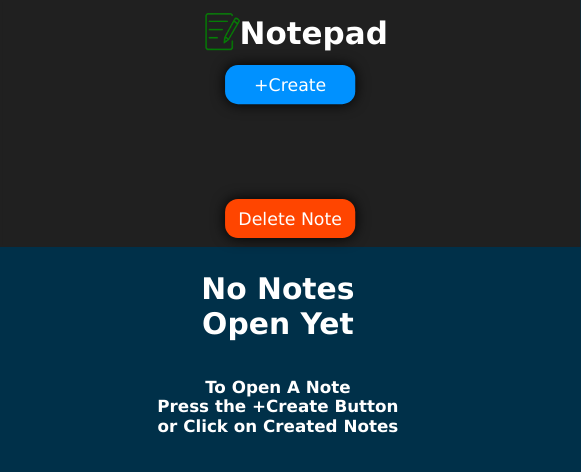
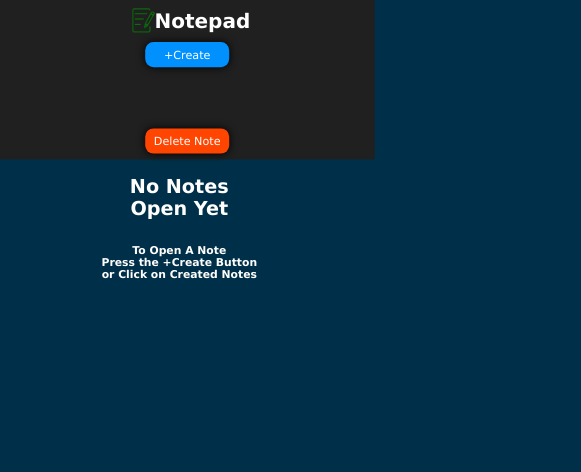
Before and after one commit to Kamil-Kamil2/Notepad-K, a website built with Parcel: page index.html in a window 390 px wide. Shown: the whole page, 581 px wide, since content can reach past the window. Built offline with nearby package versions, Linux system fonts and the light colour scheme.

Commit message:
responsiveness

```diff
--- a/styles.css
+++ b/styles.css
@@ -374,7 +374,7 @@ li .openedNote:hover {
     padding: 0;
     display: block;
     background-color: #003049;
-    transform: scale(0.62);
+    transform: scale(0.4);
     transform-origin: top left;
   }
 
@@ -451,7 +451,8 @@ li .openedNote:hover {
     overflow: auto;
     margin-top: -10px;
     margin-left: 145px;
-    width: 90vw; /* Changed from 170vw to prevent horizontal scroll */
+    width: 90vw;
+    translate: 110px 0;
   }
 
   .pad {
```
